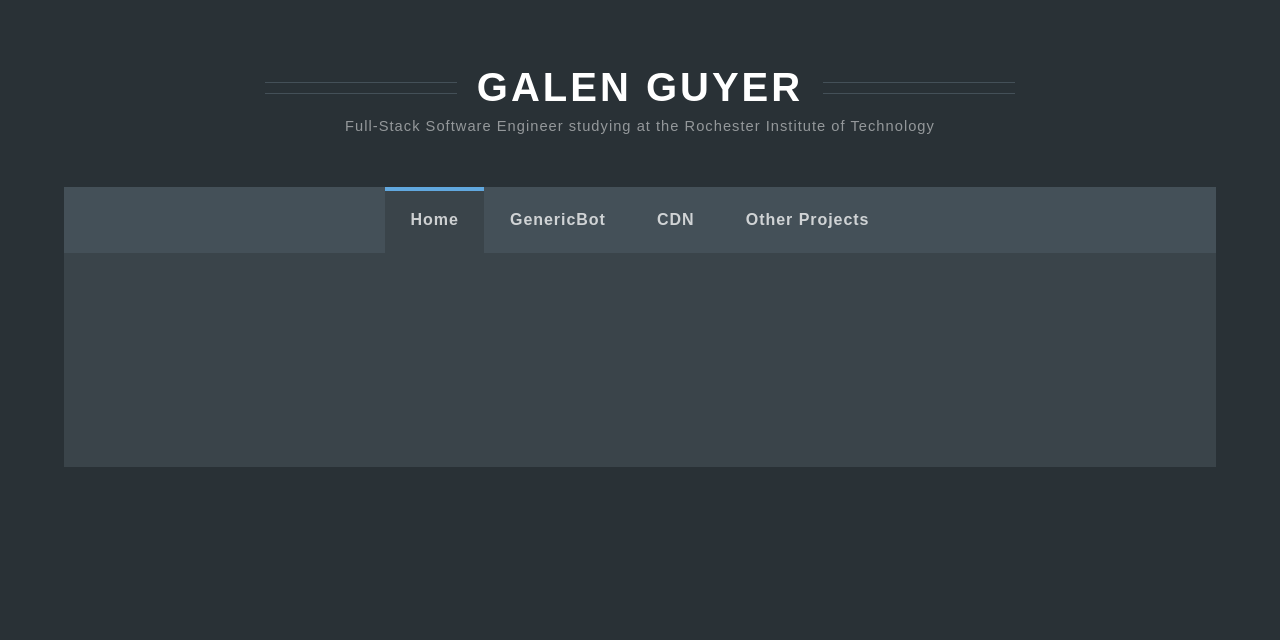
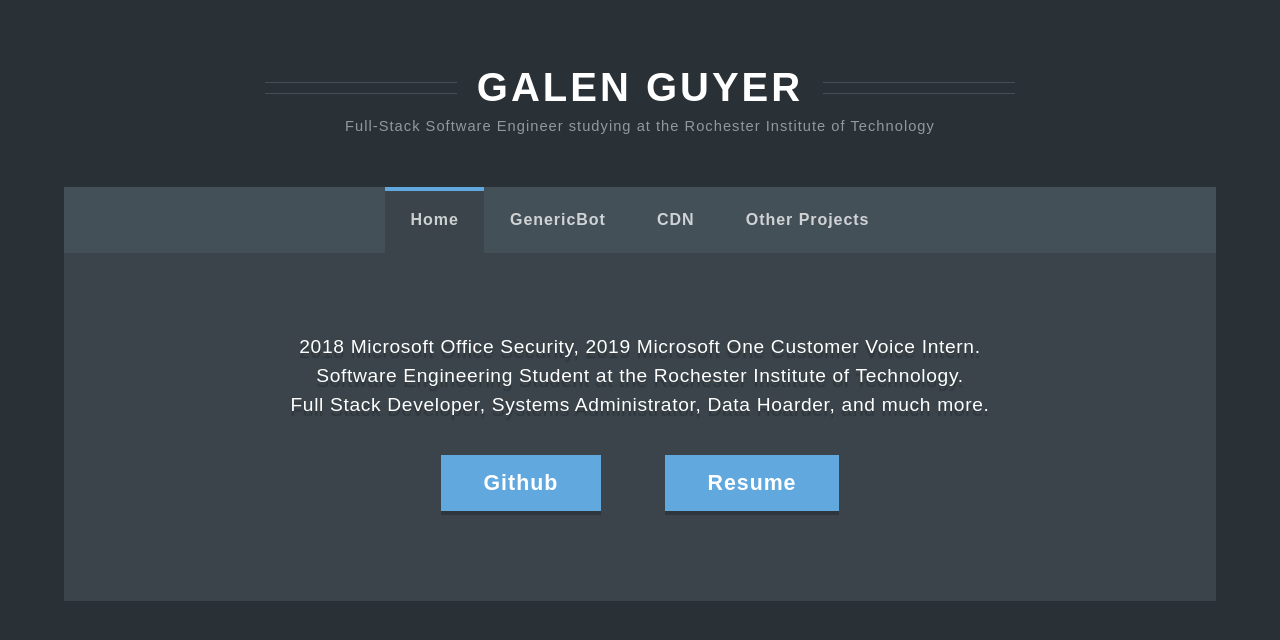
Before and after one commit to galenguyer/personal-site-next, a Next.js app: page / in a window 1280 px wide. Shown: the top 640 px of the page. Built offline with nearby package versions, Linux system fonts and the light colour scheme.

Commit message:
Add description and buttons

```diff
--- a/components/whoami.js
+++ b/components/whoami.js
@@ -3,7 +3,19 @@
 function WhoAmI() {
     return (
         <div className={styles.container}>
+            {/*<h2 className={styles.name}>Galen Guyer</h2>*/}
+            <span className={styles.description}>
+                2018 Microsoft Office Security, 2019 Microsoft One Customer Voice Intern.
+                <br />
+                Software Engineering Student at the Rochester Institute of Technology.
+                <br />
+                Full Stack Developer, Systems Administrator, Data Hoarder, and much more.
+            </span>
 
+            <div className={styles.links}>
+            <a href="#" className={styles.button}>Github</a>
+            <a href="#" className={styles.button}>Resume</a>
+            </div>
         </div>
     )
 }
--- a/styles/whoami.module.css
+++ b/styles/whoami.module.css
@@ -1,7 +1,43 @@
 .container {
 	position: relative;
-	padding: 8em;
+	padding: 6em;
 	background: #3a444a;
 	text-align: center;
-	color: #fff;
+    color: #fff;
+    letter-spacing: 0.05em;
+    font-family: 'PT Sans', sans-serif;
 }
+.name {
+    font-weight: 700;
+    font-size: 3rem;
+    line-height: 6rem;
+    text-shadow: 0 5px 1px #2f363c;
+}
+.description {
+    line-height: 1.8rem;
+    font-size: 1.2rem;
+    text-shadow: 0 5px 1px #2f363c;
+}
+.links {
+    margin: 4em auto 2em auto;
+}
+.button {
+    font-size: 1.2rem;
+    letter-spacing: 1px;
+    font-weight: 700;
+    border: none;
+    font-size: 1.6em;
+    box-shadow: 0 4px 0 0 #2f363c;
+    padding: 0.75em 2em 0.75em 2em;
+    margin: auto 1.5em auto 1.5em;
+    background: #61a8df;
+    text-decoration: none;
+    color: inherit;
+    -moz-transition: background-color 0.2s ease-in-out;
+    -webkit-transition: background-color 0.2s ease-in-out;
+    -ms-transition: background-color 0.2s ease-in-out;
+    transition: background-color 0.2s ease-in-out;
+}
+.button:hover{
+    background: #4b96cf;
+}
```
